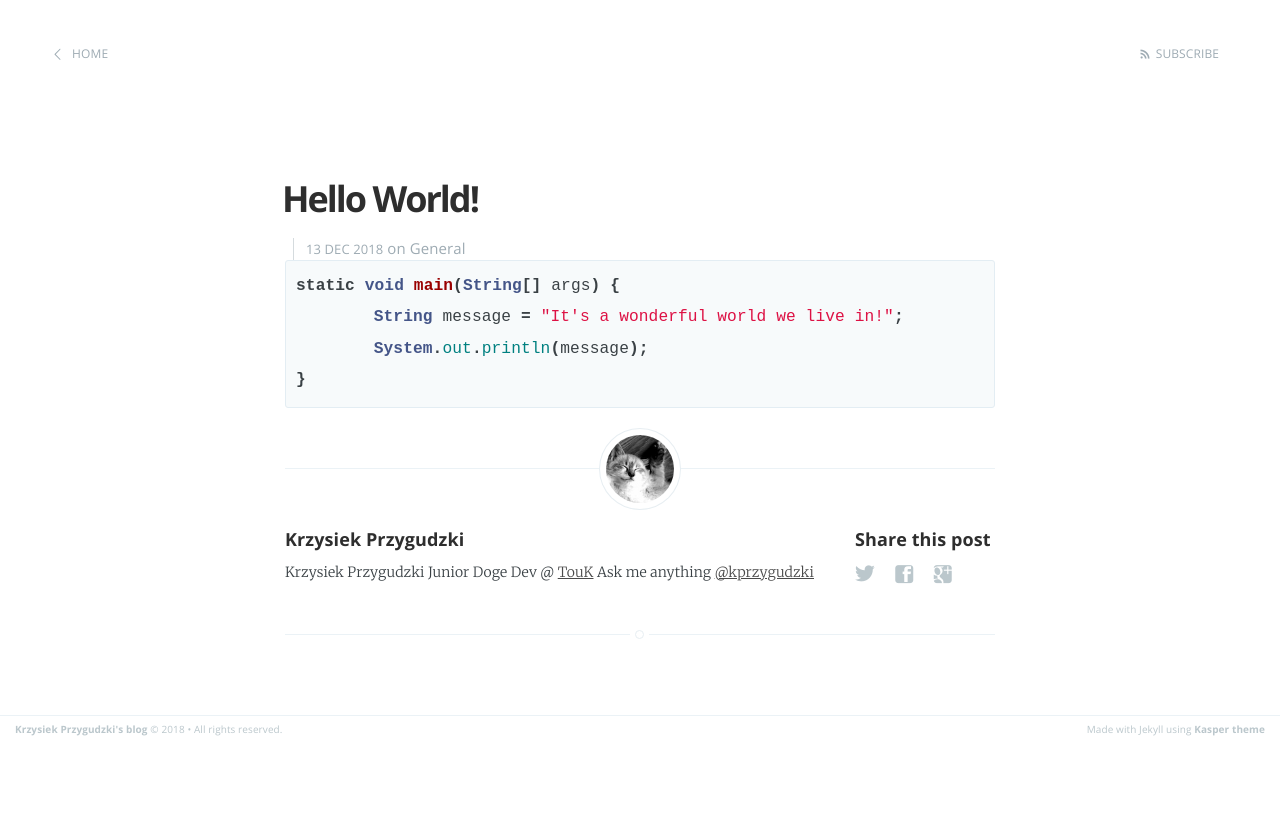
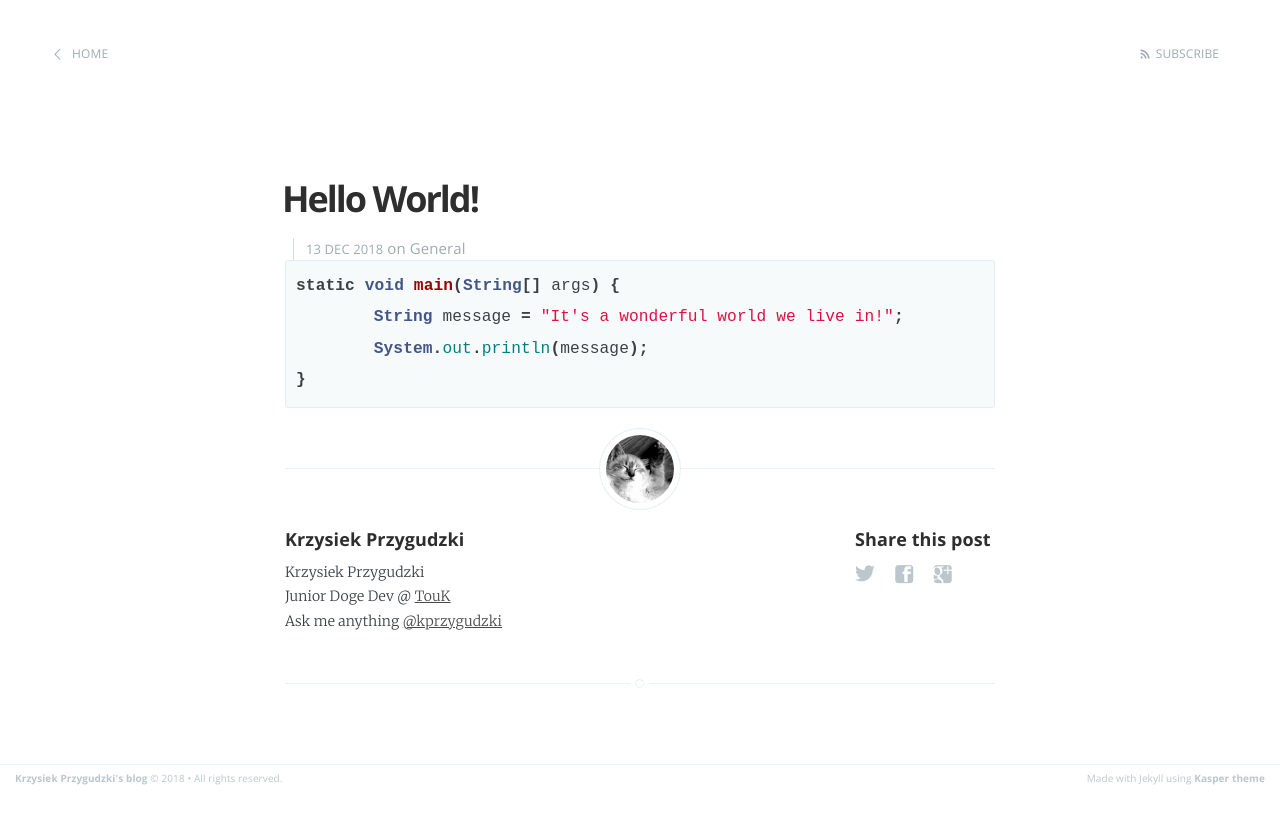
Before and after one commit to kprzygudzki/kprzygudzki.github.io, a Jekyll site: the page built from _posts/2018-12-13-hello-world.markdown, in a window 1280 px wide. Shown: the top 824 px of the page. Built offline with Jekyll 4.4.1, drawn with Linux system fonts in a browser that asks for light colours.

```diff
--- a/_config.yml
+++ b/_config.yml
@@ -6,7 +6,7 @@ markdown: kramdown
 highlighter: rouge
 logo: false
 paginate: 15
-baseurl: /
+baseurl: kprzygudzki.github.io
 domain_name: 'http://kprzygudzki.github.io'
 google_analytics: 'UA-XXXXXXXX-X'
 gems: [jekyll-paginate]
--- a/_layouts/post.html
+++ b/_layouts/post.html
@@ -72,8 +72,8 @@ post_class: post-template
                     <h4> {{ site.author }} </h4>
                     <!-- Author Bio -->
                     <p>
-                        Krzysiek Przygudzki
-                        Junior Doge Dev @ <a href="https://twitter.com/TouK_pl">TouK</a>
+                        Krzysiek Przygudzki<br/>
+                        Junior Doge Dev @ <a href="https://twitter.com/TouK_pl">TouK</a><br/>
                         Ask me anything <a href="https://twitter.com/kprzygudzki">@kprzygudzki</a>
                     </p>
                 </section>
```
